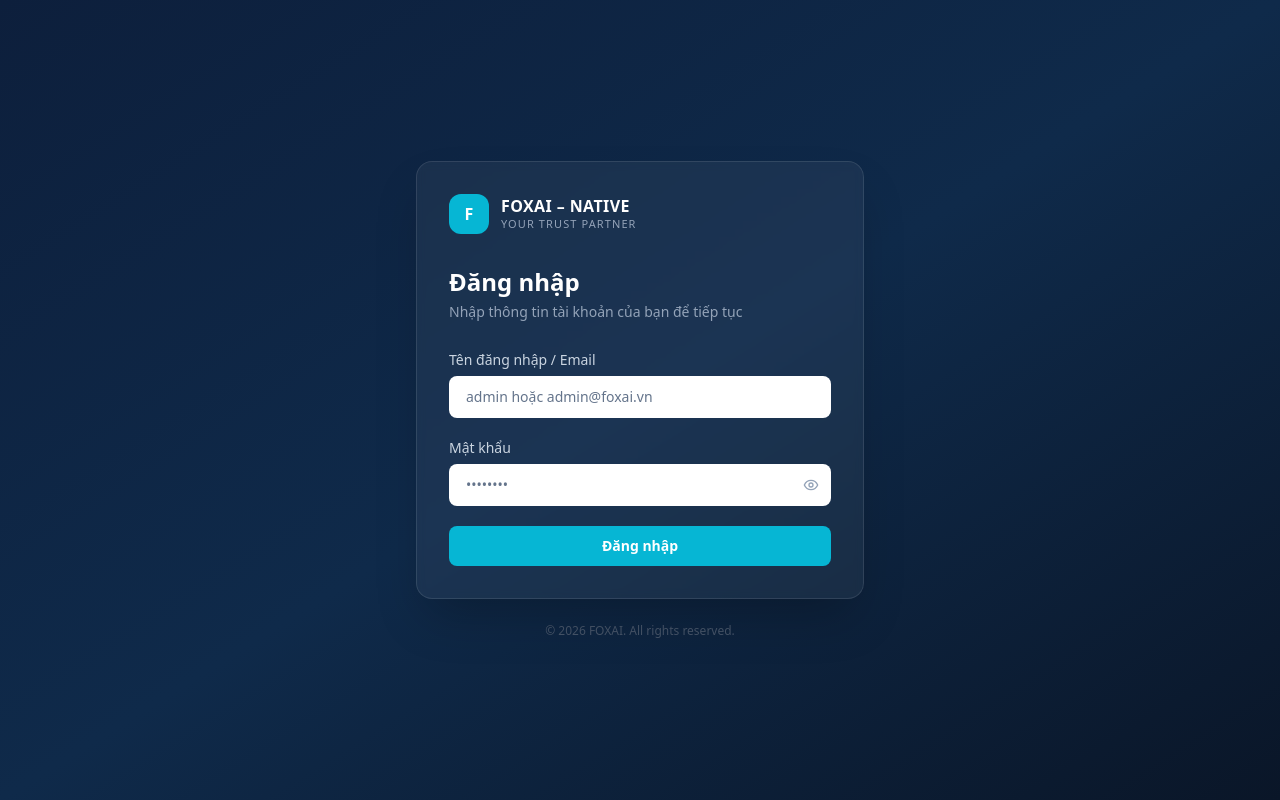
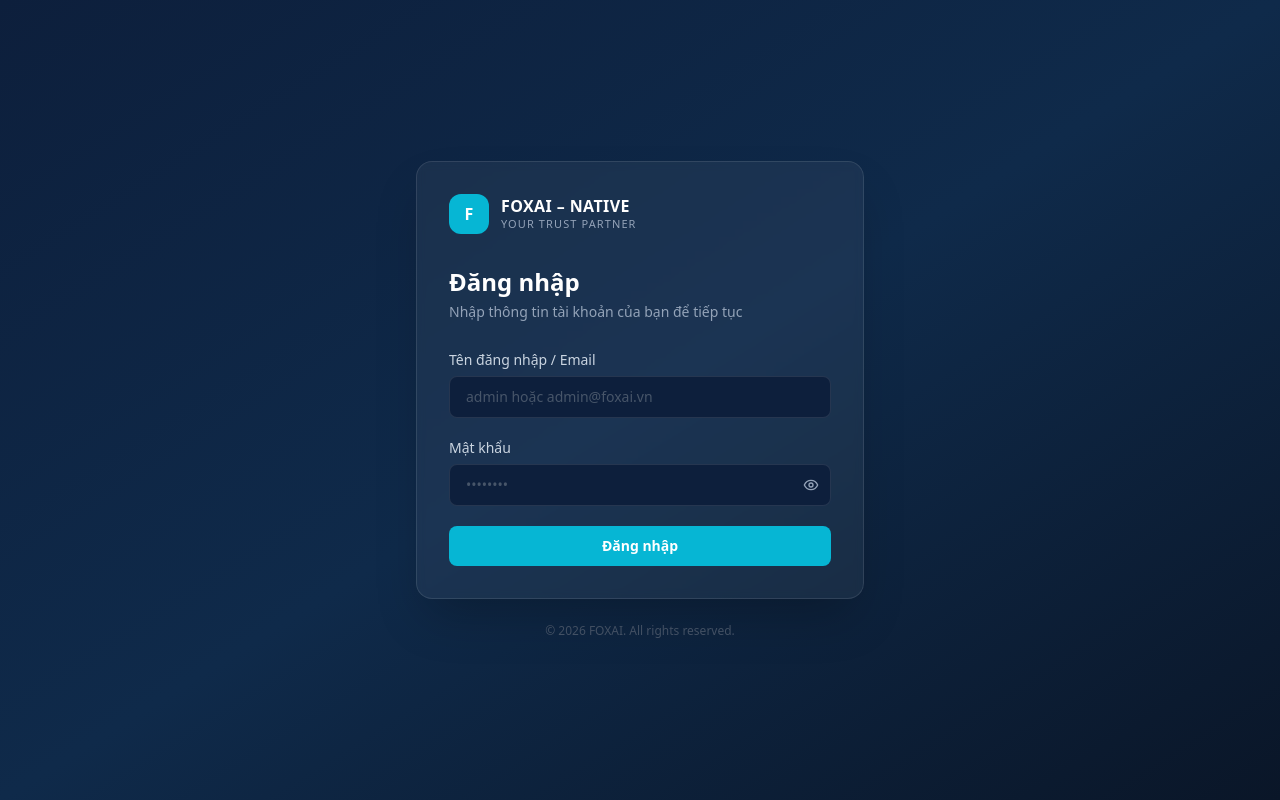
Before and after one commit to PhamVanTu92/FOXAINATIVE, a Next.js app in the folder apps/web-portal/: page /dang-nhap in a window 1280 px wide. Built offline with nearby package versions, Linux system fonts and the light colour scheme; no server answers.

Commit message:
update:login

```diff
--- a/apps/web-portal/src/app/(auth)/dang-nhap/page.tsx
+++ b/apps/web-portal/src/app/(auth)/dang-nhap/page.tsx
@@ -76,8 +76,8 @@
               type="text"
               autoComplete="username"
               placeholder="admin hoặc admin@foxai.vn"
-              className={`w-full bg-white/8 border rounded-lg px-4 py-2.5 text-white placeholder-slate-500 text-sm outline-none focus:border-cyan-500 focus:ring-1 focus:ring-cyan-500 transition-colors ${
-                errors.username ? 'border-red-500/60' : 'border-white/15'
+              className={`w-full bg-[#0d1f3c] border rounded-lg px-4 py-2.5 text-white placeholder-slate-600 text-sm outline-none focus:border-cyan-500 focus:ring-1 focus:ring-cyan-500/40 transition-colors autofill:bg-[#0d1f3c] autofill:text-white [&:-webkit-autofill]:bg-[#0d1f3c] [&:-webkit-autofill]:[box-shadow:0_0_0_1000px_#0d1f3c_inset] [&:-webkit-autofill]:text-white ${
+                errors.username ? 'border-red-500/50' : 'border-white/10 hover:border-white/20'
               }`}
             />
             {errors.username && (
@@ -94,8 +94,8 @@
                 type={showPassword ? 'text' : 'password'}
                 autoComplete="current-password"
                 placeholder="••••••••"
-                className={`w-full bg-white/8 border rounded-lg px-4 py-2.5 pr-11 text-white placeholder-slate-500 text-sm outline-none focus:border-cyan-500 focus:ring-1 focus:ring-cyan-500 transition-colors ${
-                  errors.password ? 'border-red-500/60' : 'border-white/15'
+                className={`w-full bg-[#0d1f3c] border rounded-lg px-4 py-2.5 pr-11 text-white placeholder-slate-600 text-sm outline-none focus:border-cyan-500 focus:ring-1 focus:ring-cyan-500/40 transition-colors [&:-webkit-autofill]:[box-shadow:0_0_0_1000px_#0d1f3c_inset] [&:-webkit-autofill]:text-white ${
+                  errors.password ? 'border-red-500/50' : 'border-white/10 hover:border-white/20'
                 }`}
               />
               <button
```
